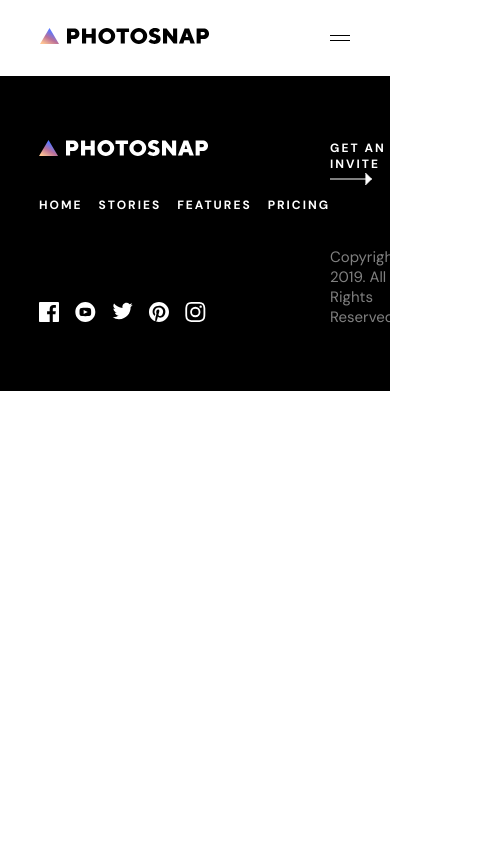
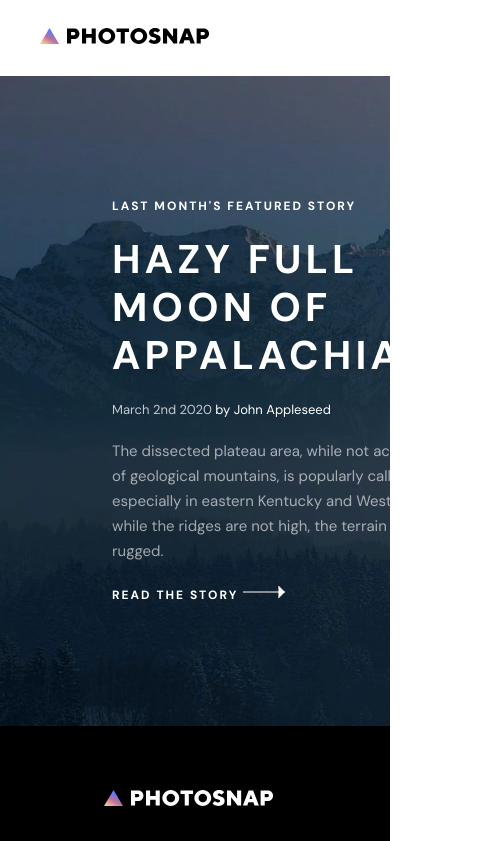
Before and after one commit to vsm1996/photosnap, a React (Create React App) app: page /stories in a window 390 px wide. Shown: the top 841 px of the page, 499 px wide, since content can reach past the window. Built offline with nearby package versions, Linux system fonts and the light colour scheme.

Commit message:
footer and nav partially complete, beginning stories page - header complete

```diff
--- a/src/App.js
+++ b/src/App.js
@@ -2,6 +2,7 @@ import "./App.css";
 import { Switch, Route } from "react-router-dom";
 import Nav from "./components/common/navigation/Nav";
 import Home from "./pages/home/Home";
+import Stories from "./pages/stories/Stories";
 import Footer from "./components/common/footer/Footer";
 
 function App() {
@@ -10,6 +11,7 @@ function App() {
       <Nav />
       <Switch>
         <Route exact path="/" component={Home} />
+        <Route exact path="/stories" component={Stories} />
       </Switch>
       <Footer />
     </div>
--- a/src/components/common/footer/Footer.jsx
+++ b/src/components/common/footer/Footer.jsx
@@ -15,6 +15,8 @@ const Footer = () => {
     <footer className="footer">
       <div className="left">
         <Logo fill="white" />
+
+        <div className="list-column">
           <ul className="footer__anchor-list">
             <li className="footer__anchor-item">
               <Link to="/" className="footer__anchor-link">Home</Link>
@@ -48,6 +50,8 @@ const Footer = () => {
             </li>
           </ul>
         </div>
+
+      </div>
       <div className="right">
         <Link to='/' className="home__content-link home__content-link2 font-white">
           <span className="home__link-span home__link-span1">Get an invite</span>
--- a/src/components/common/footer/footer.css
+++ b/src/components/common/footer/footer.css
@@ -23,14 +23,14 @@
 .footer__social-list {
   list-style: none;
   display: flex;
-  margin-top: -1.5rem;
+  margin-top: 1.5rem;
 }
 
 .footer__anchor-list {
   list-style: none;
   display: inline-flex;
   flex-direction: column;
-  margin-left: 5rem;
+  margin: 1rem 0;
 }
 
 .footer__social-item {
@@ -96,3 +96,37 @@
     margin-top: 4.5rem;
   }
 }
+
+@media only screen and (max-width: 650px) {
+  .footer {
+    flex-direction: column;
+    align-items: center;
+  }
+
+  .right {
+    align-items: initial;
+  }
+
+  .list-column {
+    display: flex;
+    flex-direction: column-reverse;
+  }
+
+  .footer__anchor-list {
+    margin: 3rem 0rem 5rem 0rem;
+    flex-direction: column;
+    align-items: center;
+  }
+
+  .footer__social-list {
+    margin-top: 2rem;
+  }
+
+  .footer__anchor-item:not(:last-child) {
+    margin: 10px 0;
+  }
+
+  .footer__anchor-item {
+    margin: 10px 0;
+  }
+}
--- a/src/components/common/navigation/Nav.jsx
+++ b/src/components/common/navigation/Nav.jsx
@@ -1,11 +1,14 @@
 import React, { useState } from 'react'
 import { Link } from 'react-router-dom'
 import Logo from '../logo/Logo';
-import { ReactComponent as MenuIcon } from '../../../assets/shared/mobile/menu.svg'
+import { ReactComponent as MenuOpen } from '../../../assets/shared/mobile/menu.svg'
+import { ReactComponent as MenuClose } from '../../../assets/shared/mobile/close.svg'
 
 import './nav.css'
 
 const Nav = () => {
+
+  const [show, setDisplay] = useState(false)
 
   return (
     <nav className='nav'>
@@ -21,7 +24,25 @@ const Nav = () => {
         </li>
       </ul>
       <Link to='/' className="nav__link"> Get An Invite </Link>
-      <MenuIcon className="menu-icon" />
+      {/* <MenuOpen className={show ? 'menu-icon hide' : 'menu-icon show'} onClick={() => setDisplay(!show)} /> */}
+      <MenuClose className={show ? 'menu-icon show' : 'menu-icon hide'} onClick={() => setDisplay(!show)} />
+
+      <div className={show ? 'mobile-nav__modal show-modal' : 'mobile-nav__modal hide'}>
+        <ul className='mobile-nav__list'>
+          <li className="mobile-nav__list-item">
+            <Link to='/stories' className="nav__list-item-link">Stories</Link></li>
+          <li className="mobile-nav__list-item">
+            <Link to='/features' className="nav__list-item-link">Features</Link>
+          </li>
+          <li className="mobile-nav__list-item">
+            <Link to='/pricing' className="nav__list-item-link">Pricing</Link>
+          </li>
+        </ul>
+
+        <div className="hr-nav"></div>
+
+        <Link to='/' className="mobile-nav__link"> Get An Invite </Link>
+      </div>
     </nav>
   )
 }
--- a/src/components/common/navigation/nav.css
+++ b/src/components/common/navigation/nav.css
@@ -46,6 +46,67 @@
   display: none;
 }
 
+.mobile-nav__list {
+  display: flex;
+  height: 50vh;
+  flex-direction: column;
+  /* justify-content: space-evenly; */
+  align-items: center;
+  list-style: none;
+  margin-top: 28px;
+}
+
+.mobile-nav__list-item {
+  margin: 20px 0;
+}
+
+.mobile-nav__list-item-link {
+  color: var(--color-black);
+  text-decoration: none;
+}
+
+.mobile-nav__list-item-link:hover {
+  opacity: 0.3;
+}
+
+.mobile-nav__link {
+  text-decoration: none;
+  display: inline-block;
+  text-align: center;
+  margin-top: 20px;
+  width: 310px;
+  height: 48px;
+  background-color: var(--color-black);
+  color: var(--color-white);
+  padding: 0.75rem 1.5rem;
+}
+
+.mobile-nav__link:hover {
+  background-color: var(--color-grey);
+  color: var(--color-black);
+}
+
+.hr-nav {
+  width: 310px;
+  height: 1px;
+  background: var(--color-black);
+  opacity: 0.25;
+  margin: 0 auto;
+}
+
+.show-modal {
+  display: flex;
+  flex-direction: column;
+  align-items: center;
+}
+
+.show {
+  display: inline-block;
+}
+
+.hide {
+  display: none;
+}
 @media only screen and (max-width: 800px) {
   .nav {
     padding: 1.75rem 2.5rem;
@@ -57,6 +118,11 @@
 }
 
 @media only screen and (max-width: 650px) {
+  .nav {
+    display: block;
+    flex-direction: column;
+    /* text-align: center; */
+  }
   .nav__list {
     display: none;
   }
@@ -66,6 +132,7 @@
   }
 
   .menu-icon {
-    display: initial;
+    /* display: inline-block; */
+    margin-left: 20.5%;
   }
 }
--- a/src/components/common/story-card/storycard.css
+++ b/src/components/common/story-card/storycard.css
@@ -12,6 +12,7 @@
   transition: transform 0.5s ease-in-out;
   transform: translate(0, -30px);
   border-image: var(--color-accent) 100% 1;
+  z-index: 1;
 }
 
 .story-card__content {
@@ -70,7 +71,7 @@
 
 @media only screen and (max-width: 800px) {
   .story-card {
-    width: 381px;
+    width: 100%;
     height: 500px;
     border-image: linear-gradient(
         180deg,
--- a/src/components/home-content-section/contentsection.css
+++ b/src/components/home-content-section/contentsection.css
@@ -63,6 +63,7 @@
   font-size: 12px;
   line-height: 16px;
   letter-spacing: 2px;
+  text-align: center;
 }
 
 .home__link-span {
@@ -121,14 +122,17 @@
   .createnshare {
     background: url("../../assets/home/tablet/create-and-share.jpg") no-repeat
       center;
+    background-size: cover;
   }
   .beautifulstories {
     background: url("../../assets/home/tablet/beautiful-stories.jpg") no-repeat
       center;
+    background-size: cover;
   }
   .desgin4everyone {
     background: url("../../assets/home/tablet/designed-for-everyone.jpg")
       no-repeat center;
+    background-size: cover;
   }
 }
 
--- /dev/null
+++ b/src/components/stories-header/StoriesHeader.jsx
@@ -0,0 +1,23 @@
+import React from 'react'
+import { Link } from 'react-router-dom'
+import { ReactComponent as Arrow } from '../../assets/shared/desktop/arrow.svg'
+
+import './storiesheader.css'
+const StoriesHeader = () => {
+  return (
+    <div className="stories__header-container">
+      <div className="stories__header">
+        <h4 className="stories__featured-tag">Last month's featured story</h4>
+        <h1 className="stories__featured-title">Hazy full moon of Appalachia</h1>
+        <small className="stories__featured-info">March 2nd 2020 <span className="stories__featured-author">by John Appleseed</span></small>
+        <p className="stories__featured-text">The dissected plateau area, while not actually made up of geological mountains, is popularly called "mountains," especially in eastern Kentucky and West Virginia, and while the ridges are not high, the terrain is extremely rugged.</p>
+        <Link to="/" className="stories__featured-link">
+          <span className="stories__featured-link-span"> Read the story </span>
+          <Arrow fill="white" />
+        </Link>
+      </div>
+    </div>
+  )
+}
+
+export default StoriesHeader
--- /dev/null
+++ b/src/components/stories-header/storiesheader.css
@@ -0,0 +1,65 @@
+.stories__header-container {
+  background: url("../../assets/stories/desktop/moon-of-appalacia.jpg")
+    rgba(0, 0, 0, 0.2);
+  background-blend-mode: multiply;
+  height: 650px;
+
+  color: var(--color-white);
+
+  padding: 122px 112px;
+}
+
+.stories__header {
+  width: 387px;
+  height: 406px;
+  display: flex;
+  flex-direction: column;
+  justify-content: space-between;
+}
+
+.stories__featured-tag {
+  text-transform: uppercase;
+  font-weight: 700;
+  font-size: 12px;
+  line-height: 16px;
+  letter-spacing: 2px;
+}
+
+.stories__featured-title {
+  text-transform: uppercase;
+  font-weight: 700;
+  font-size: 40px;
+  line-height: 48px;
+  letter-spacing: 4.16667px;
+}
+
+.stories__featured-info {
+  font-size: 13px;
+  line-height: 17px;
+  color: rgba(255, 255, 255, 0.75);
+}
+
+.stories__featured-author {
+  color: var(--color-white);
+}
+
+.stories__featured-text {
+  font-size: 15px;
+  line-height: 25px;
+  opacity: 0.6;
+}
+
+.stories__featured-link {
+  text-decoration: none;
+  color: var(--color-white);
+  text-transform: uppercase;
+  border-bottom: 1px solid transparent;
+  font-weight: 700;
+  font-size: 12px;
+  line-height: 16px;
+  letter-spacing: 2px;
+}
+
+.stories__featured-link-span:hover {
+  border-bottom: 1px solid var(--color-white);
+}
--- /dev/null
+++ b/src/pages/stories/Stories.jsx
@@ -0,0 +1,36 @@
+import React from 'react'
+import StoriesHeader from '../../components/stories-header/StoriesHeader';
+
+import './stories.css'
+
+const Stories = () => {
+  const cards = [
+    {
+      title: 'The Mountains',
+      author: 'John Appleseed',
+      bg: 'mountains'
+    },
+    {
+      title: 'Sunset Cityscapes',
+      author: 'Benjamin Cruz',
+      bg: 'cityscapes'
+    },
+    {
+      title: '18 Days Voyage',
+      author: 'Alexei Borodin',
+      bg: 'days-voyage'
+    },
+    {
+      title: 'Architecturals',
+      author: 'Samantha Brooke',
+      bg: 'architecturals'
+    },
+  ]
+  return (
+    <div className="stories">
+      <StoriesHeader />
+    </div>
+  )
+}
+
+export default Stories
--- /dev/null
+++ b/src/pages/stories/stories.css
@@ -0,0 +1,2 @@
+.stories {
+}
```
Also changed, not shown: 1 other file (tests, documents, lock files or other folders). Lines whose indentation alone changed are shown as unchanged.
